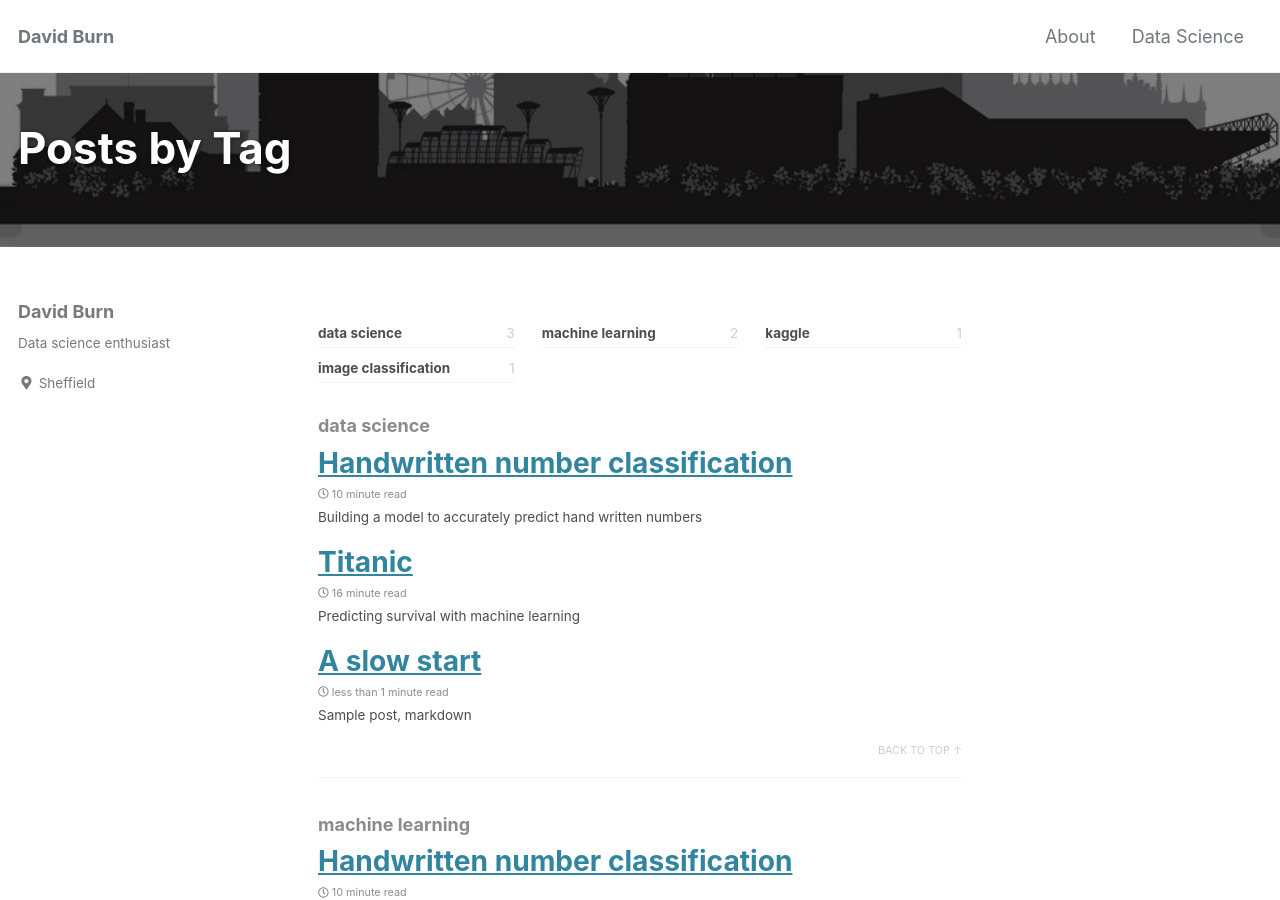
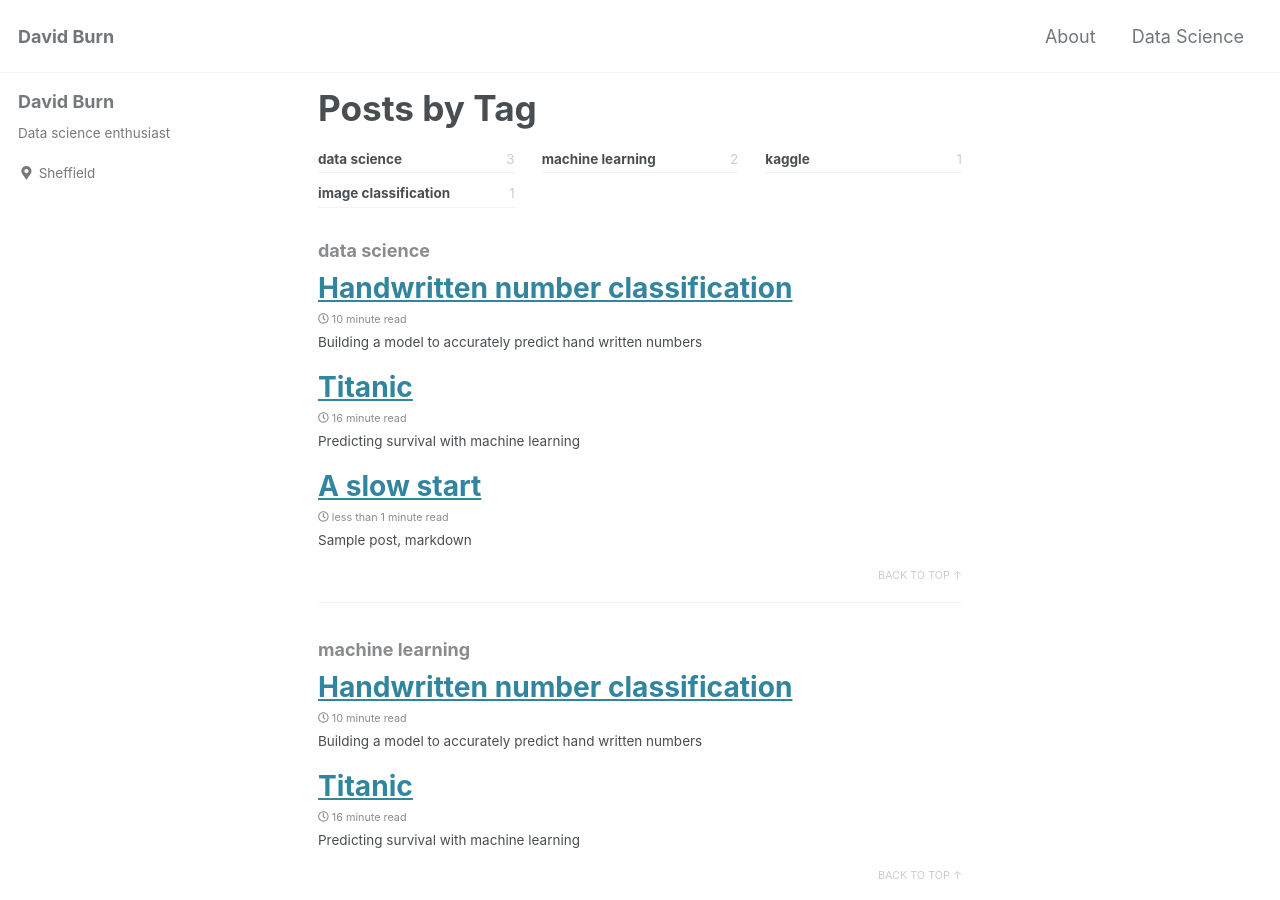
Before and after one commit to DavidBurn/davidburn.github.io, a Jekyll site: the page built from _pages/postsbytag.md, in a window 1280 px wide and 900 px high. Built offline with Jekyll 4.4.1, drawn with Linux system fonts in a browser that asks for light colours; cached includes are drawn as plain includes; nearby versions of some CDN libraries; some of the changed lines change nothing that is shown.

Commit message:
Posts by tag

```diff
--- a/_pages/posts-by-tag.md
+++ b/_pages/postsbytag.md
@@ -3,7 +3,4 @@ title: "Posts by Tag"
 permalink: /tags/
 layout: tags
 author_profile: true
-header:
-  overlay_image: "/images/sheffield.jpg"
-  overlay_filter: 0.5
 ---
```
